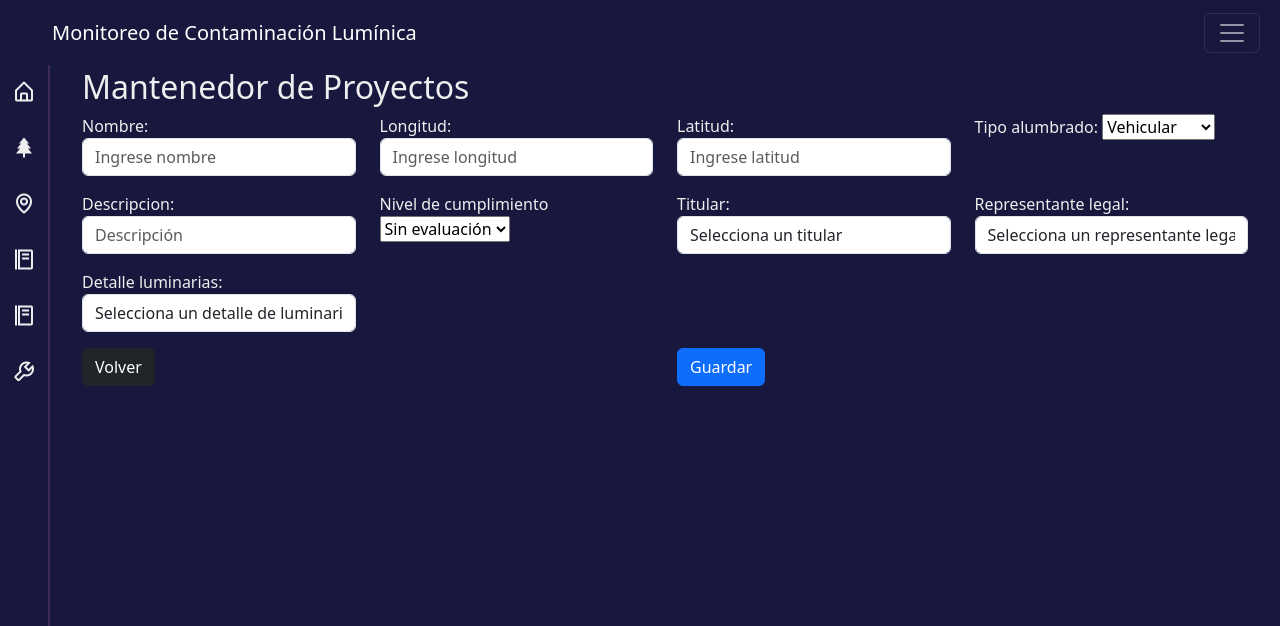
After one commit to guacho175/sistema_contaminacionLuminica, a Django app: page /catalogo/proyectoAdd/ in a window 1280 px wide. The commit adds this page. Shown: the top 626 px of the page. Run offline with Django 5.2, Linux system fonts and the light colour scheme; data that the repository does not hold is empty; some libraries are stand-ins or nearby versions.

Commit message:
Implementaciond de funcionalidad  para ingresar y listar Proyectos

```diff
--- a/catalogo_mediciones/choices.py
+++ b/catalogo_mediciones/choices.py
@@ -1,9 +1,8 @@
-tipos_alumbrado = (
-    ('art5', 'Peatonal, Vehicular e Industrial'),
-    ('art6', 'Ornamental y Decorativo'),
-    ('art7', 'Deportivo y Recreacional'),
-    ('art8', 'Publicitario'),
-    ('art9', 'Cañones de Luz o Proyectores Láser'),
+tipo_alumbrado = (
+    ('v', 'Vehicular'),
+    ('p', 'Peatonal'),
+    ('i', 'Industrial'),
+    ('o', 'Ornamental'),
 )
 
 nivel_cumplimiento = (
--- a/catalogo_mediciones/forms.py
+++ b/catalogo_mediciones/forms.py
@@ -1,2 +1,31 @@
 from django import forms
-from .models import Titular
+from .choices import tipo_alumbrado, nivel_cumplimiento
+from .models import Titular, RepresentanteLegal, DetalleLuminarias,  Proyecto
+
+class ProyectoForm(forms.ModelForm):
+    nombre = forms.CharField(widget=forms.TextInput(attrs={'class':'form-control', 'placeholder':'Ingrese nombre'}))
+    longitud = forms.FloatField(widget=forms.TextInput(attrs={'class':'form-control', 'placeholder':'Ingrese longitud'}))
+    latitud = forms.FloatField(widget=forms.TextInput(attrs={'class':'form-control', 'placeholder':'Ingrese latitud'}))
+    tipo_alumbrado = forms.CharField(widget=forms.Select(choices=tipo_alumbrado))
+    descripcion = forms.CharField(widget=forms.TextInput(attrs={'class':'form-control', 'placeholder':'Descripción'}))
+    nv_cumplimiento = forms.CharField(widget=forms.Select(choices=nivel_cumplimiento))
+
+    titular = forms.ModelChoiceField(
+        queryset=Titular.objects.all(),
+        empty_label="Selecciona un titular",
+        widget=forms.Select(attrs={'class':'form-control'})
+    )
+    representante_legal = forms.ModelChoiceField(
+        queryset=RepresentanteLegal.objects.all(),
+        empty_label="Selecciona un representante legal",
+        widget=forms.Select(attrs={'class':'form-control'})
+    )
+    detalle_luminarias = forms.ModelChoiceField(
+        queryset=DetalleLuminarias.objects.all(),
+        empty_label="Selecciona un detalle de luminaria",
+        widget=forms.Select(attrs={'class':'form-control'})
+    )
+
+    class Meta:
+        model = Proyecto
+        fields = '__all__'
--- a/catalogo_mediciones/models.py
+++ b/catalogo_mediciones/models.py
@@ -1,10 +1,8 @@
 from django.db import models
 from django.utils import timezone
-from .choices import tipos_alumbrado, nivel_cumplimiento, tipo_flujo_luminoso
+from .choices import tipo_alumbrado, nivel_cumplimiento, tipo_flujo_luminoso
 
 # Create your models here.
-
-
 class Titular(models.Model):
     run = models.CharField(max_length=15, verbose_name='Run')
     nombre = models.CharField(max_length=50, verbose_name='Nombre')
@@ -15,9 +13,66 @@ class Titular(models.Model):
     creado = models.DateTimeField(default=timezone.now, editable=False)
 
     def __str__(self):
-        return "{}".format(self.nombre, self.a_paterno, self.a_materno)
+        return "{} {} {}".format(self.nombre, self.a_paterno, self.a_materno)
 
     class Meta:
         db_table = 'titular'
         verbose_name = 'Titular'
         verbose_name_plural = 'Titulares'
+
+
+class RepresentanteLegal(models.Model):
+    run = models.CharField(max_length=15, verbose_name='Run')
+    nombre = models.CharField(max_length=50, verbose_name='Nombre')
+    a_paterno = models.CharField(max_length=50, verbose_name='Apellido Paterno')
+    a_materno = models.CharField(max_length=50, verbose_name='Apellido Materno')
+    direccon = models.CharField(max_length=500, verbose_name='Dirección')
+    correo = models.CharField(max_length=100, verbose_name='Correo')
+    creado = models.DateTimeField(default=timezone.now, editable=False)
+
+    def __str__(self):
+        return "{} {} {}".format(self.nombre, self.a_paterno, self.a_materno)
+
+    class Meta:
+        db_table = 'representante_legal'
+        verbose_name = 'Representante legal'
+        verbose_name_plural = 'Respresentantes legales'
+
+class DetalleLuminarias(models.Model):
+    cantidad = models.IntegerField(verbose_name='Cantidad')
+    tipo_lampara = models.CharField(max_length=50, verbose_name='Tipo de lampara')
+    marca = models.CharField(max_length=100, verbose_name='Marca')
+    modelo = models.CharField(max_length=100, verbose_name='Modelo')
+    potencia = models.FloatField(max_length=500, verbose_name='Potencia (W)')
+    fecha_instalacion = models.DateField(verbose_name='Fecha de instalación')
+    cod_certificacion = models.CharField(max_length=100, verbose_name='Código de certificación')
+    fecha_certificacion = models.DateField(verbose_name='Fecha de certificación')
+    creado = models.DateTimeField(default=timezone.now, editable=False)
+
+    def __str__(self):
+        return "{}".format(self.cod_certificacion)
+
+    class Meta:
+        db_table = 'detalle_luminarias'
+        verbose_name = 'Detalle luminaria'
+        verbose_name_plural = 'Detalle luminarias'
+
+class Proyecto(models.Model):
+    nombre = models.CharField(max_length=100, verbose_name='Nombre')
+    longitud = models.FloatField(max_length=500, verbose_name='Longitud')
+    latitud = models.FloatField(max_length=500, verbose_name='Latitud')
+    tipo_alumbrado = models.CharField(max_length=1, choices=tipo_alumbrado, default='v', verbose_name='Tipo de alumbrado')
+    descripcion = models.CharField(max_length=500, verbose_name='Descripción')
+    nv_cumplimiento = models.CharField(max_length=1, choices=nivel_cumplimiento,default='0', verbose_name='Nivel de cumplimiento')
+    titular = models.ForeignKey(Titular, null=False, on_delete=models.RESTRICT)
+    representante_legal = models.ForeignKey(RepresentanteLegal, null=False, on_delete=models.RESTRICT)
+    detalle_luminarias = models.ForeignKey(DetalleLuminarias, null=False, on_delete=models.RESTRICT)
+    creado = models.DateTimeField(default=timezone.now, editable=False)
+
+    def __str__(self):
+        return "{} {} {} {}".format(self.nombre, self.tipo_alumbrado, self.titular.nombre, self.representante_legal.nombre)
+
+    class Meta:
+        db_table = 'proyecto'
+        verbose_name = 'Proyecto'
+        verbose_name_plural = 'Proyectos'
--- a/catalogo_mediciones/urls.py
+++ b/catalogo_mediciones/urls.py
@@ -7,4 +7,6 @@ urlpatterns = [
     path('catalogo/detalle/<int:id>/', v.detalle_medicion, name='detalle_medicion'),
     path('registrar_medicion/', v.registrar_medicion, name='registrar_medicion'),
     path('medicion/<int:id>/eliminar/', v.eliminar_medicion, name='eliminar_medicion'),
+    path('proyectoAdd/', v.crear_proyecto, name='crearProyecto'),
+    path('proyectos/', v.mantenedor_proyecto, name='proyectos')
 ]
--- a/catalogo_mediciones/views.py
+++ b/catalogo_mediciones/views.py
@@ -1,4 +1,6 @@
 from django.shortcuts import render, get_object_or_404, redirect
+from .models import Proyecto
+from .forms import ProyectoForm
 import folium
 from folium.plugins import MarkerCluster
 
@@ -34,3 +36,24 @@ def eliminar_medicion(request, id):
 
     # Redirigir de vuelta al catálogo
     return redirect('catalogo')
+
+
+def crear_proyecto(request):
+    if request.method == 'POST':
+        form = ProyectoForm(request.POST)
+        if form.is_valid():
+            form.save()
+            return redirect('../../catalogo/proyectos')
+    else:
+        form = ProyectoForm()
+
+    # retornamos el formulario
+    return render(request, 'catalogo_mediciones/proyectoAdd.html', {'form':form})
+
+
+def mantenedor_proyecto(request):
+    proyectos = Proyecto.objects.all()
+    data = {
+        'proyectos': proyectos
+    }
+    return render(request, 'catalogo_mediciones/mantenedor_proyectos.html', data)
--- a/templates/base.html
+++ b/templates/base.html
@@ -138,6 +138,9 @@
             <a href="{% url 'catalogo' %}" class="{% if request.path == '/catalogo/' %}active{% endif %}" data-bs-toggle="tooltip" data-bs-placement="right" title="Catálogo de mediciones">
                 <i class='bx bx-food-menu'></i>
             </a>
+            <a href="{% url 'crearProyecto' %}" class="{% if request.path == '/crearProyecto/' %}active{% endif %}" data-bs-toggle="tooltip" data-bs-placement="right" title="Mantenedor Proyectos">
+                <i class='bx bx-food-menu'></i>
+            </a>
             <a href="#" class="" data-bs-toggle="tooltip" data-bs-placement="right" title="Herramientas">
                 <i class='bx bx-wrench'></i>
             </a>
--- /dev/null
+++ b/templates/catalogo_mediciones/mantenedor_proyectos.html
@@ -0,0 +1,6 @@
+{% extends 'base.html' %}
+{% load static %}
+
+{% block contenido %}
+{{ proyectos }}
+{% endblock contenido %}
--- /dev/null
+++ b/templates/catalogo_mediciones/proyectoAdd.html
@@ -0,0 +1,69 @@
+{% extends 'base.html' %}
+{% load static %}
+
+{% block contenido %}
+<div class="row">
+    <div class="col">
+        <h2>Mantenedor de Proyectos</h2>
+        <form method="post">
+            {% csrf_token %}
+            <div class="row">
+                {{ form.non_field_errors }}
+                <div class="col-3 mb-3">
+                    {{ form.nombre.label_tag }}
+                    {{ form.nombre }}
+                    {{ form.nombre.errors }}
+                </div>
+                <div class="col-3 mb-3">
+                    {{ form.longitud.label_tag }}
+                    {{ form.longitud }}
+                    {{ form.longitud.errors }}
+                </div>
+                <div class="col-3 mb-3">
+                    {{ form.latitud.label_tag }}
+                    {{ form.latitud }}
+                    {{ form.latitud.errors }}
+                </div>
+                <div class="col-3 mb-3">
+                    {{ form.tipo_alumbrado.label_tag }}
+                    {{ form.tipo_alumbrado }}
+                    {{ form.tipo_alumbrado.errors }}
+                </div>
+                <div class="col-3 mb-3">
+                    {{ form.descripcion.label_tag }}
+                    {{ form.descripcion }}
+                    {{ form.descripcion.errors }}
+                </div>
+                <div class="col-3 mb-3">
+                    <label for="id_nv_cumplimiento">Nivel de cumplimiento</label>
+                    {{ form.nv_cumplimiento }}
+                    {{ form.nv_cumplimiento.errors }}
+                </div>
+                <div class="col-3 mb-3">
+                    {{ form.titular.label_tag }}
+                    {{ form.titular }}
+                    {{ form.titular.errors }}
+                </div>
+                <div class="col-3 mb-3">
+                    {{ form.representante_legal.label_tag }}
+                    {{ form.representante_legal }}
+                    {{ form.representante_legal.errors }}
+                </div>
+                <div class="col-3 mb-3">
+                    {{ form.detalle_luminarias.label_tag }}
+                    {{ form.detalle_luminarias }}
+                    {{ form.detalle_luminarias.errors }}
+                </div>
+            </div>
+            <div class="row">
+                <div class="col">
+                    <a class="btn btn-dark" href="{% url 'catalogo' %}">Volver</a>
+                </div>
+                <div class="col">
+                    <button type="submit" class="btn btn-primary" >Guardar</button>
+                </div>
+            </div>
+        </form>
+    </div>
+</div>
+{% endblock contenido %}
```
Also changed, not shown: catalogo_mediciones/admin.py (+23 -2 lines), catalogo_mediciones/migrations/0006_detalleluminarias_representantelegar_and_more.py (added), catalogo_mediciones/migrations/0007_rename_representantelegar_representantelegal_and_more.py (added).
